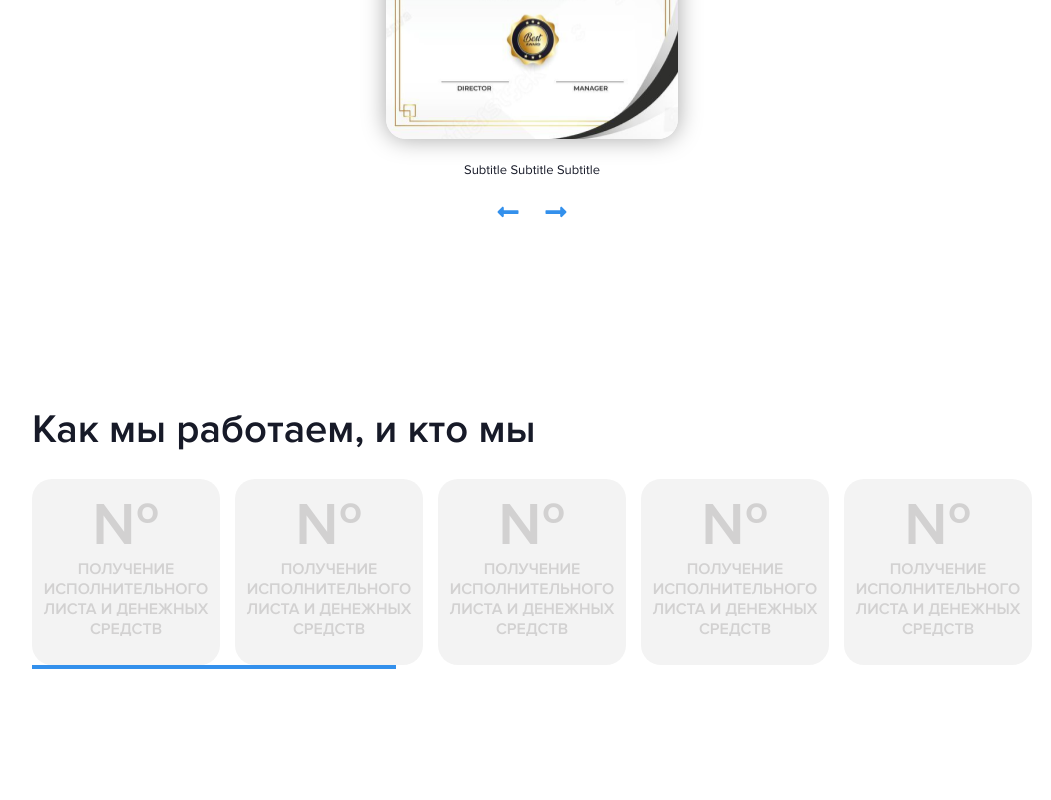
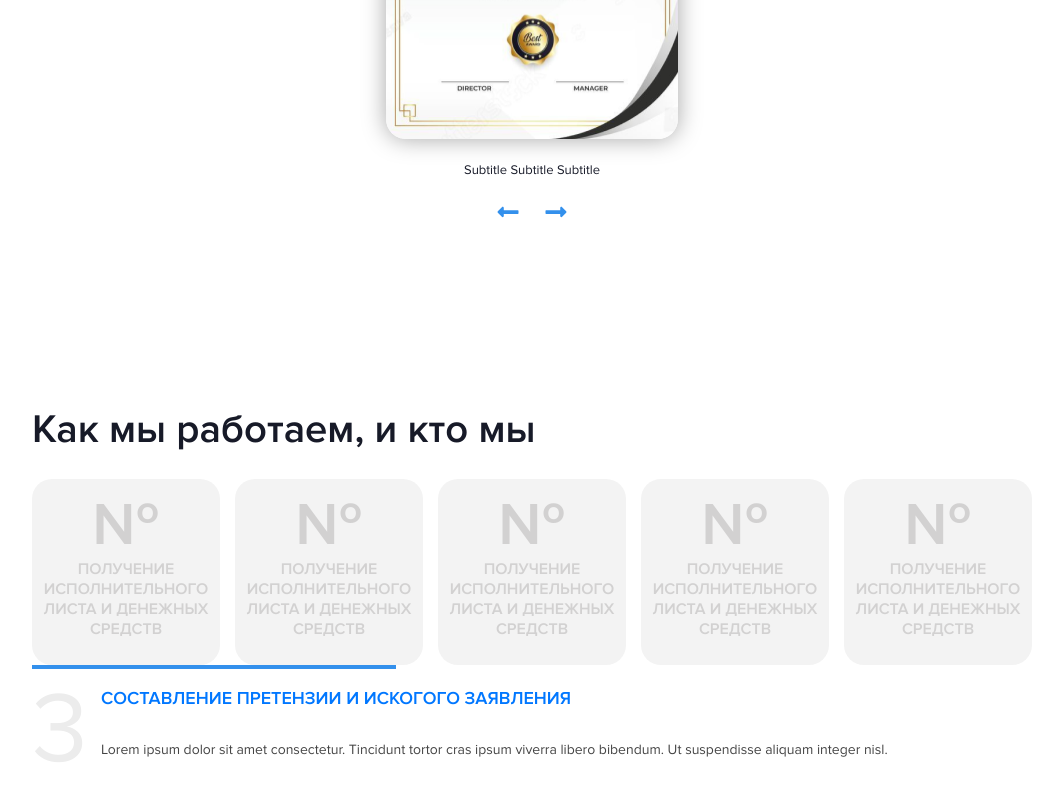
Before and after one commit to Photokub/zalivam-net, a React (Create React App) app: page / in a window 1280 px wide. Shown: the part 1921-2721 px from the top of the page, without its empty margins (108-1159 px from the left). Before the commit the page ends 2671 px from the top, so only its background shows below. Built offline with nearby package versions, Linux system fonts and the light colour scheme.

Commit message:
Feat: верстать элемент MethdoFocus

```diff
--- /dev/null
+++ b/src/components/MethodFocus/MethodFocus.css
@@ -0,0 +1,39 @@
+.methodFocus {
+  width: 100%;
+  display: grid;
+  grid-template-rows: repeat(2, 56px);
+  grid-template-columns: 55px auto;
+  grid-column-gap: 14px;
+}
+
+.methodFocus__number {
+  grid-row: 1/3;
+  margin: 0;
+  color: #ECECEC;
+  font-variant-numeric: lining-nums proportional-nums;
+  font-family: "Proxima Nova";
+  font-size: 100px;
+  font-style: normal;
+  font-weight: 300;
+  line-height: normal;
+}
+
+.methodFocus__title {
+  color: #0077FF;
+  font-variant-numeric: lining-nums proportional-nums;
+  font-family: "Proxima Nova";
+  font-size: 18px;
+  font-style: normal;
+  font-weight: 600;
+  line-height: normal;
+}
+
+.methodFocus__subtitle {
+  color: var(--Text-titleText, #454545);
+  font-variant-numeric: lining-nums proportional-nums;
+  font-family: "Proxima Nova";
+  font-size: 14px;
+  font-style: normal;
+  font-weight: 400;
+  line-height: 21px;
+}/*# sourceMappingURL=MethodFocus.css.map */
--- a/src/components/MethodFocus/MethodFocus.scss
+++ b/src/components/MethodFocus/MethodFocus.scss
@@ -0,0 +1,42 @@
+@import '../../variables/variaables.scss';
+
+.methodFocus {
+    width: 100%;
+    display: grid;
+    grid-template-rows: repeat(2, 56px);
+    grid-template-columns: 55px auto;
+    grid-column-gap: 14px;
+}
+
+.methodFocus__number {
+    grid-row: 1/3;
+    margin: 0;
+
+    color: #ECECEC;
+    font-variant-numeric: lining-nums proportional-nums;
+    font-family: "Proxima Nova";
+    font-size: 100px;
+    font-style: normal;
+    font-weight: 300;
+    line-height: normal;
+}
+
+.methodFocus__title {
+    color: $text-highlight-color;
+    font-variant-numeric: lining-nums proportional-nums;
+    font-family: "Proxima Nova";
+    font-size: 18px;
+    font-style: normal;
+    font-weight: 600;
+    line-height: normal;
+}
+
+.methodFocus__subtitle {
+    color: var(--Text-titleText, #454545);
+    font-variant-numeric: lining-nums proportional-nums;
+    font-family: "Proxima Nova";
+    font-size: $paragraph-font-size;
+    font-style: normal;
+    font-weight: 400;
+    line-height: 21px;
+}
--- a/src/components/MethodFocus/MethodFocus.tsx
+++ b/src/components/MethodFocus/MethodFocus.tsx
@@ -1,13 +1,16 @@
 import React from "react";
+import "./MethodFocus.css"
 
-interface MethodFocusPropTypes{
+interface MethodFocusPropTypes {
 
 }
 
-const MethodFocus: React.FC <MethodFocusPropTypes> = ({}) => {
-    return(
+const MethodFocus: React.FC<MethodFocusPropTypes> = ({ }) => {
+    return (
         <div className="methodFocus">
-
+            <p className="methodFocus__number">3</p>
+            <p className="methodFocus__title">СОСТАВЛЕНИЕ ПРЕТЕНЗИИ И ИСКОГОГО ЗАЯВЛЕНИЯ </p>
+            <p className="methodFocus__subtitle">Lorem ipsum dolor sit amet consectetur. Tincidunt tortor cras ipsum viverra libero bibendum. Ut suspendisse aliquam integer nisl.</p>
         </div>
     )
 }
```
Also changed, not shown: 1 other file (tests, documents, lock files or other folders).
